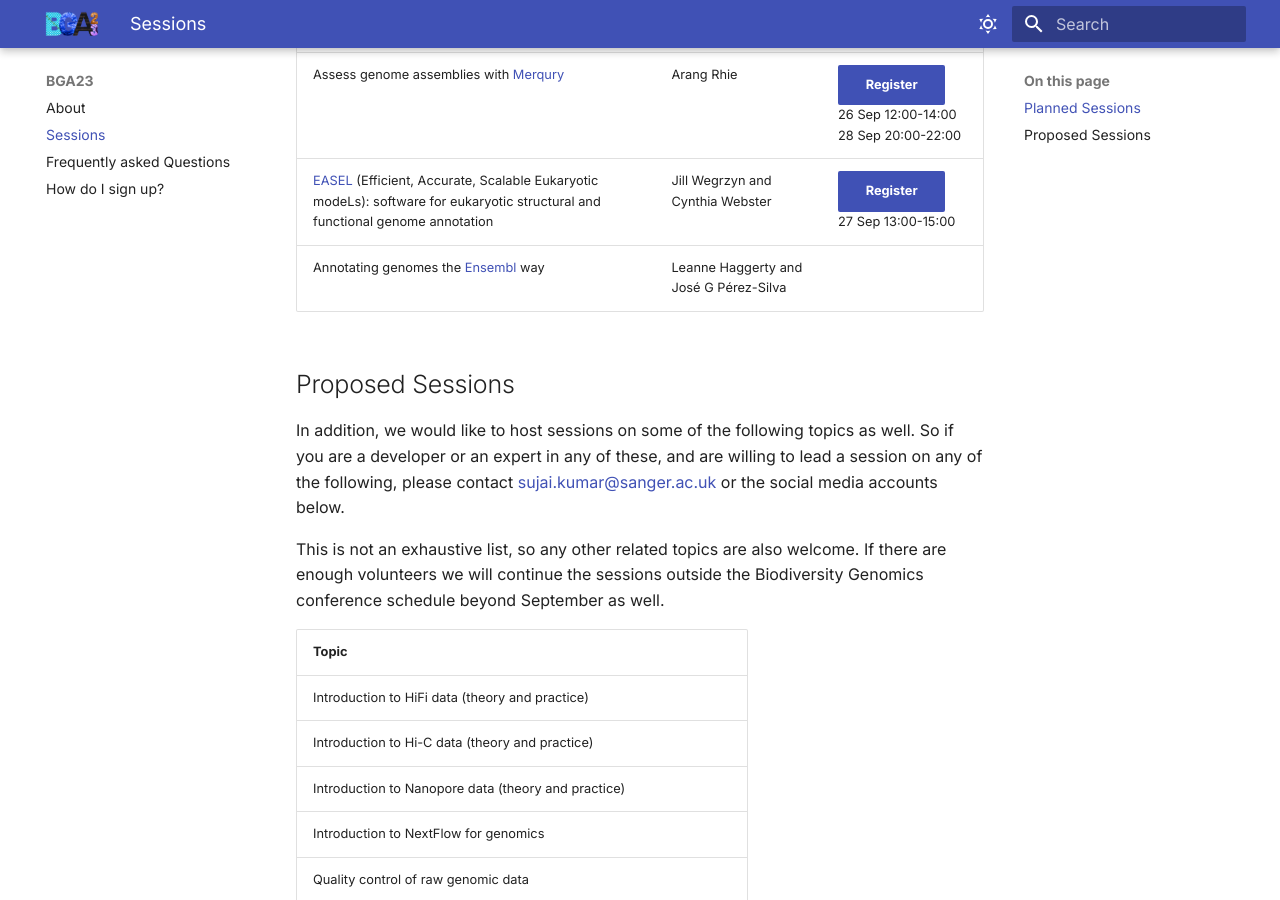
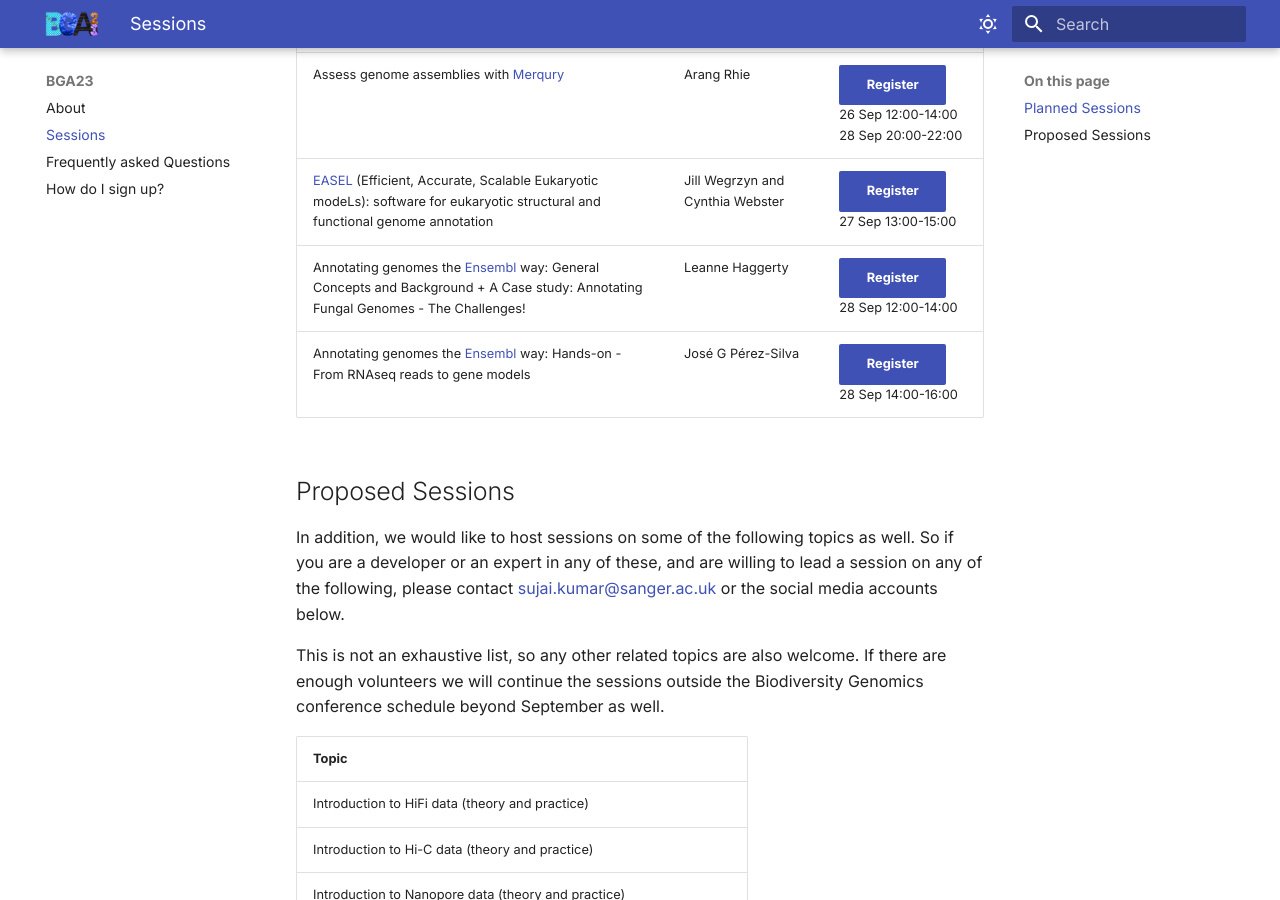
Before and after one commit to tol-training/tol-training.github.io, an MkDocs documentation site: the page built from docs/sessions.md, in a window 1280 px wide and 900 px high, scrolled down 2035 px. Built offline with MkDocs 1.6.1 and Material for MkDocs 9.7.7, drawn with Linux system fonts in a browser that asks for light colours.

Commit message:
add ensembl sessions

```diff
--- a/docs/sessions.md
+++ b/docs/sessions.md
@@ -32,7 +32,8 @@ Detailed session contents will be added over time at this site. Instructions for
 | ENA data retrieval and EMBL-EBI's Biodiversity Portals | Alexey Sokolov | [Register](https://buytickets.at/bga23/973223){ : target="_blank" .md-button .md-button--primary }<br/>26 Sep 09:00-10:00<br/>27 Sep 18:00-19:00 |
 | Assess genome assemblies with [Merqury](https://github.com/marbl/merqury){: target="_blank"} | Arang Rhie | [Register](https://buytickets.at/bga23/973198){ : target="_blank" .md-button .md-button--primary }<br/>26 Sep 12:00-14:00<br/>28 Sep 20:00-22:00 |
 | [EASEL](https://gitlab.com/PlantGenomicsLab/easel){: target="_blank"} (Efficient, Accurate, Scalable Eukaryotic modeLs): software for eukaryotic structural and functional genome annotation | Jill Wegrzyn and Cynthia Webster | [Register](https://buytickets.at/bga23/975736){ : target="_blank" .md-button .md-button--primary }<br/>27 Sep 13:00-15:00 |
-| Annotating genomes the [Ensembl](https://rapid.ensembl.org/info/genome/genebuild/index.html){: target="_blank"} way | Leanne Haggerty and José G Pérez-Silva | |
+| Annotating genomes the [Ensembl](https://rapid.ensembl.org/info/genome/genebuild/index.html){: target="_blank"} way: General Concepts and Background + A Case study: Annotating Fungal Genomes - The Challenges! | Leanne Haggerty | [Register](https://buytickets.at/bga23/976019){ : target="_blank" .md-button .md-button--primary }<br/>28 Sep 12:00-14:00 |
+| Annotating genomes the [Ensembl](https://rapid.ensembl.org/info/genome/genebuild/index.html){: target="_blank"} way: Hands-on - From RNAseq reads to gene models | José G Pérez-Silva | [Register](https://buytickets.at/bga23/976020){ : target="_blank" .md-button .md-button--primary }<br/>28 Sep 14:00-16:00 |
 
 ## Proposed Sessions
 
```
Also changed, not shown: docs/faq.md (+1 -1 lines), docs/index.md (+1 -1 lines).
